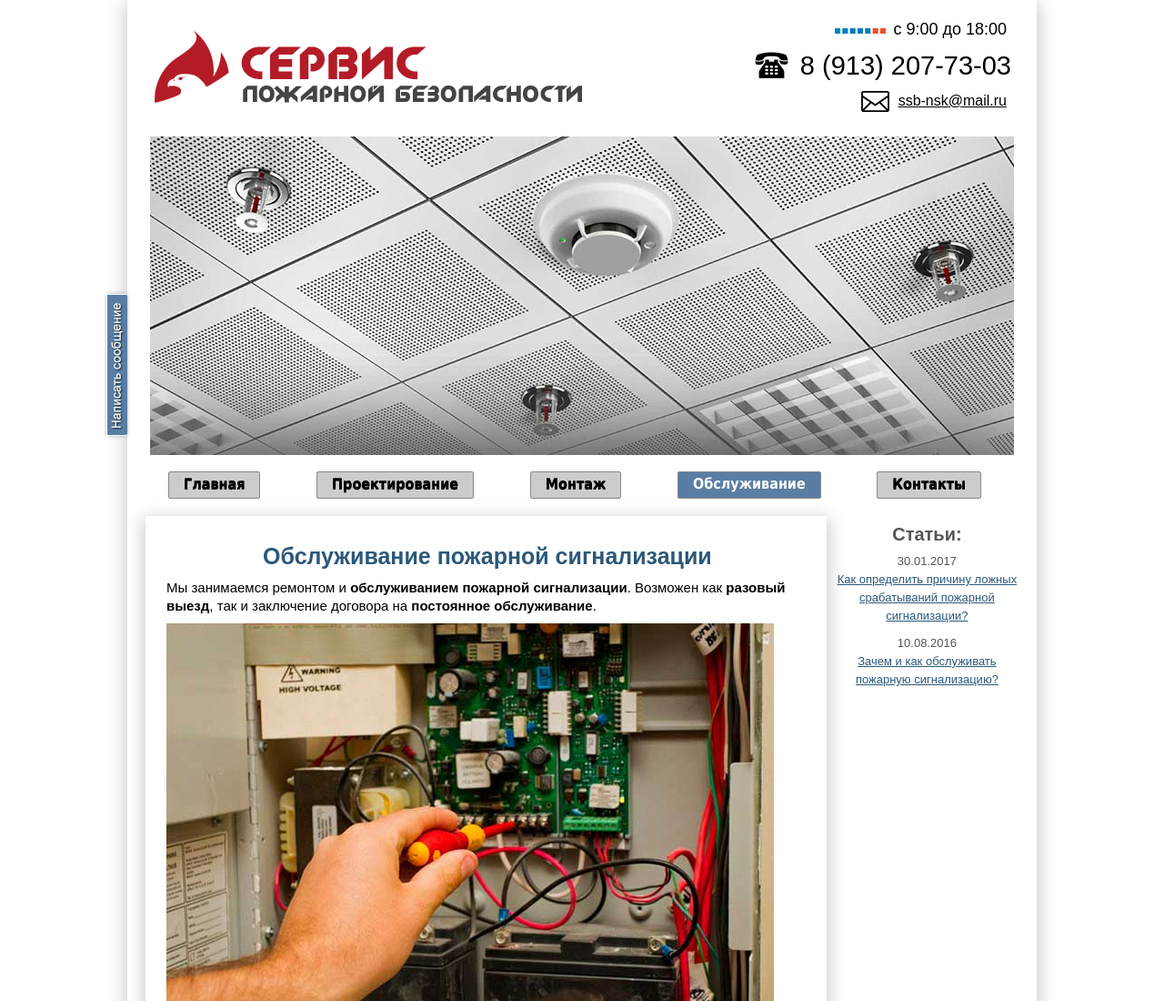
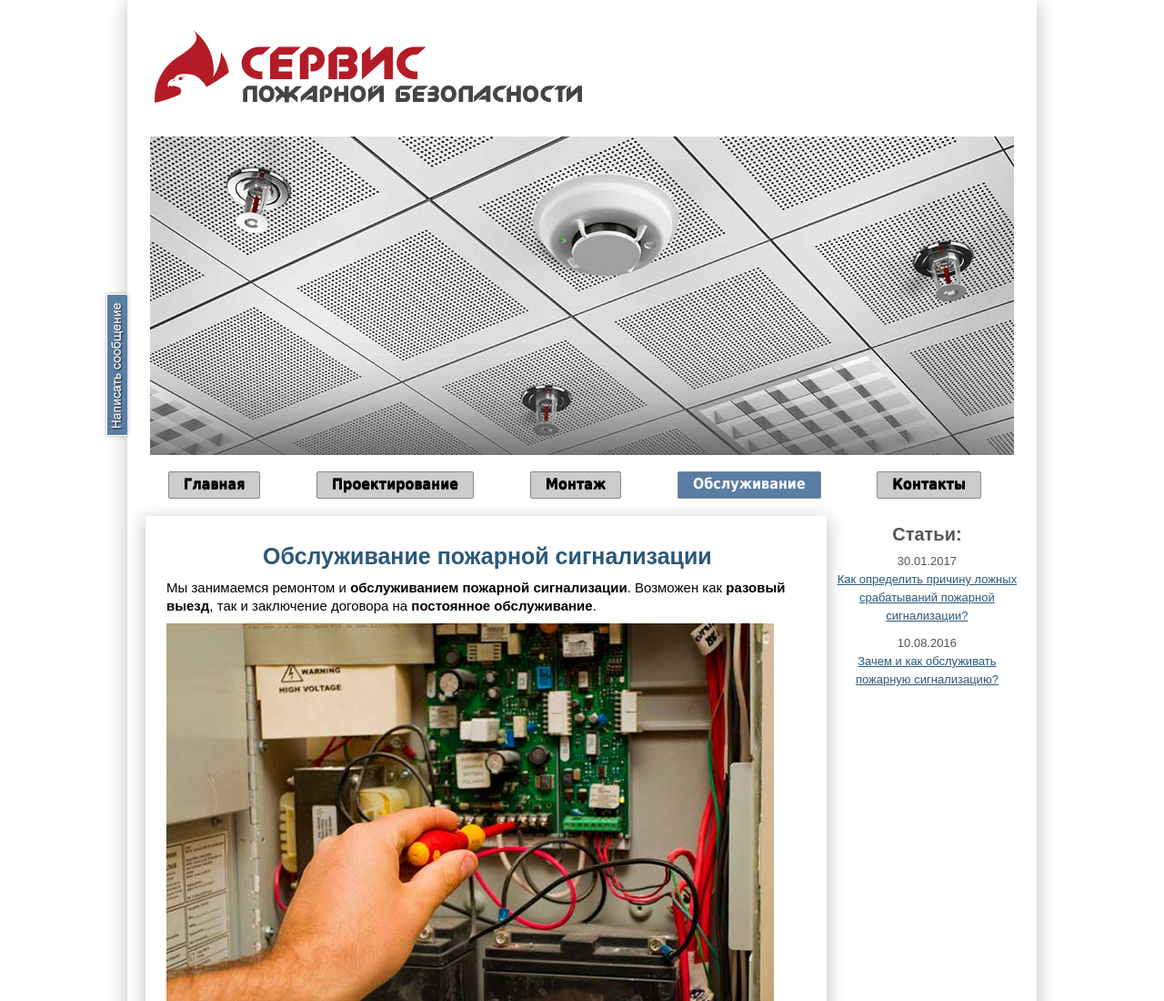
Before and after one commit to vandrew312/vandrew312.github.io, a plain HTML site: page obsluj/index.html in a window 1280 px wide. Shown: the top 1100 px of the page at 91% size. Drawn offline with Linux system fonts and the light colour scheme.

Commit message:
Add files via upload

```diff
--- a/obsluj/index.html
+++ b/obsluj/index.html
@@ -100,13 +100,9 @@ screen.colorDepth:screen.pixelDepth))+";u"+escape(document.URL)+
 			<a href="/"><img src="/images/logo.png" alt="logo"  /></a>
 		</div>
 		<div class="nav">
-		<!--	<p> г.Новосибирск <br>Тел.:<span style="font-size:70%;">&nbsp;8(383) </span>286-13-89 <br> &nbsp;&nbsp;&nbsp;&nbsp;&nbsp;&nbsp;&nbsp;&nbsp;+7(913)007-13-89 <br><a class="email" href="mailto:ssb-nsk@mail.ru">E-mail:&nbsp;ssb-nsk@mail.ru</a></p>
-			-->
-			<div class="center">
-				<p class="header-schedule">с 9:00 до 18:00</p>
-				<p class="header-phone"><span>8 (913) 207-73-03</span></p>
-				<p class="header-mail"><a href="mailto:ssb-nsk@mail.ru" >ssb-nsk@mail.ru</a></p>
-			</div>
+
+
+
 		</div>
 	</div>  <!--.header-->
 	<div id="promo">
```
